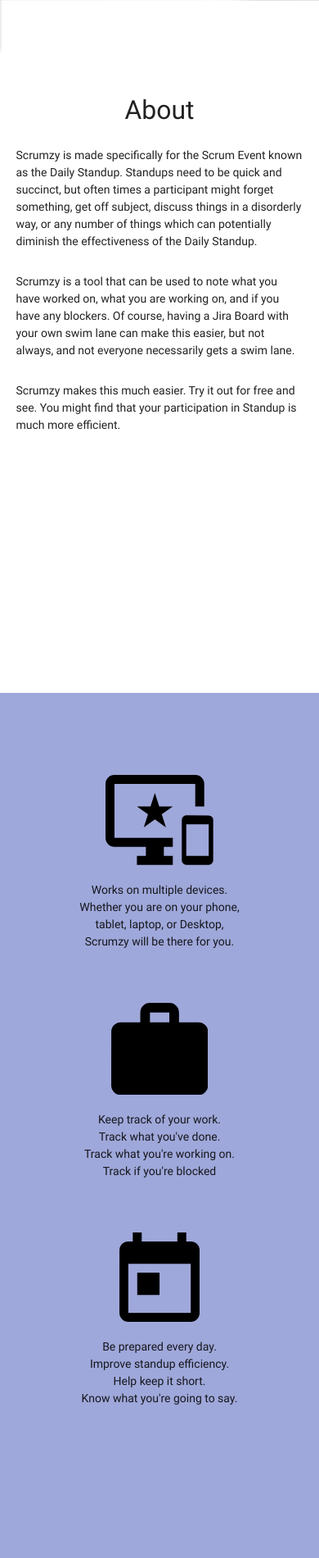
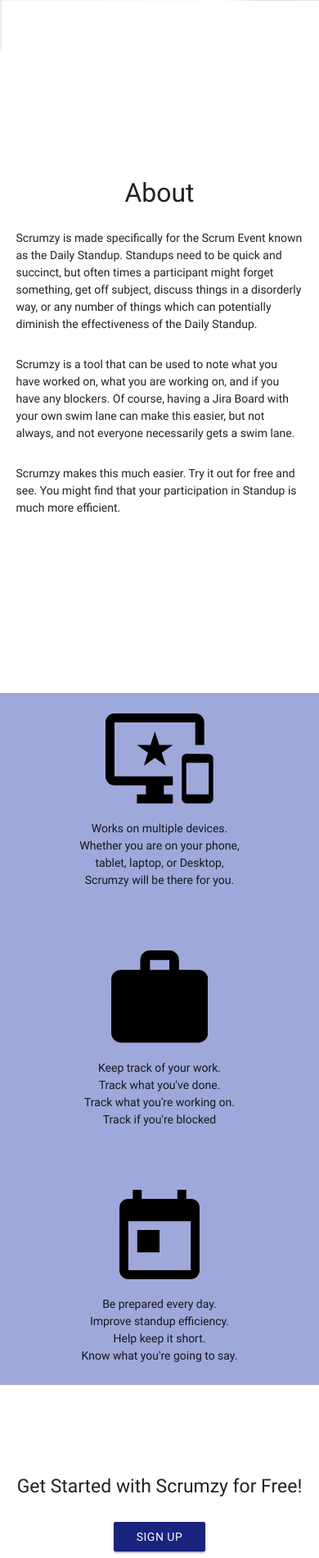
Before and after one commit to danrichdan/standup-node, a Node server app: page / in a window 390 px wide. Shown: the part 843-2743 px from the top of the page at 82% size. Run offline with Node 20, Linux system fonts and the light colour scheme; some libraries are stand-ins or nearby versions.

Commit message:
centered the about content and the marketing content when on smaller devices

```diff
--- a/public/css/main.css
+++ b/public/css/main.css
@@ -26,6 +26,18 @@
 #marketing,
 #cta {
   padding: 100px 0;
+}
+
+#about .container {
+  height: 100%;
+}
+
+.point ul {
+  margin-bottom: 0;
+}
+
+#marketing .row {
+  margin-bottom: 0;
 }
 
 #hero,
@@ -108,7 +120,15 @@ input#havedone:focus + label {
     height: calc(100vh - 56px);
   }
 
-  .point {
-    margin-bottom: 50px;
+  .point:not(:last-of-type) {
+    margin-bottom: 75px;
+  }
+
+  .section#marketing {
+    display: flex;
+    flex-direction: column;
+    align-items: center;
+    justify-content: center;
+    height: 100vh;
   }
 }
```
Also changed, not shown: 1 other file.
